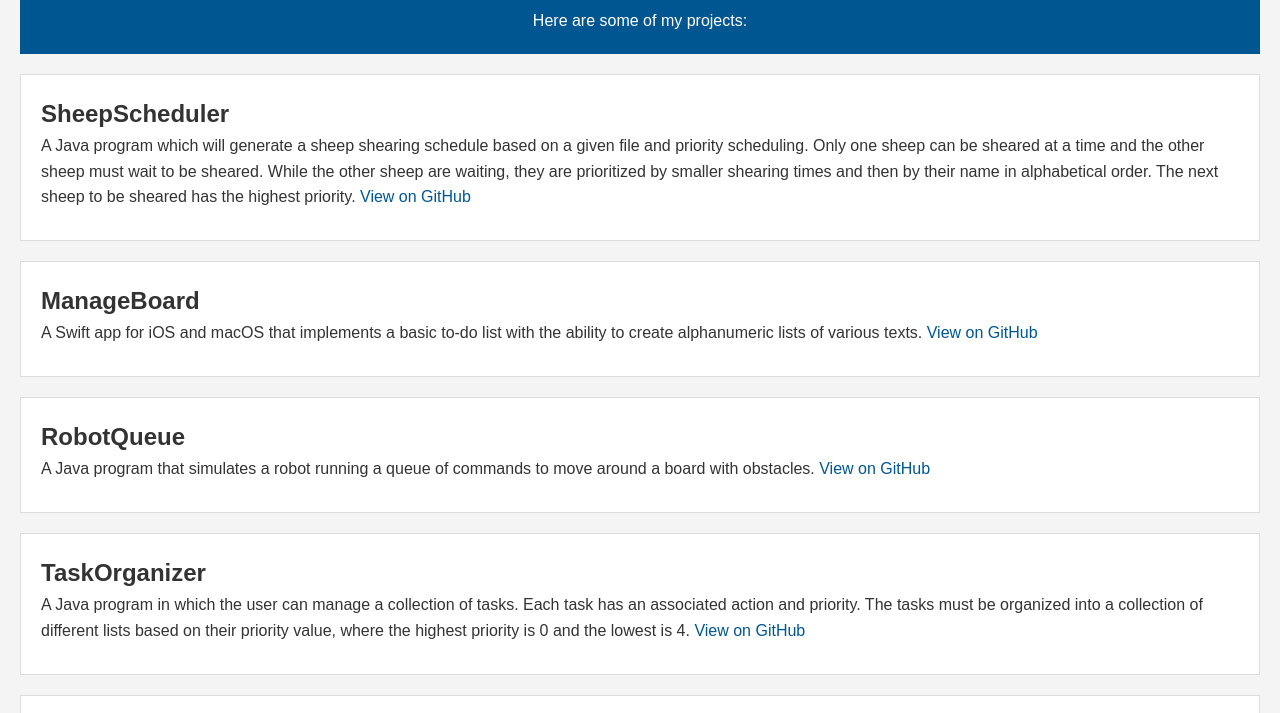
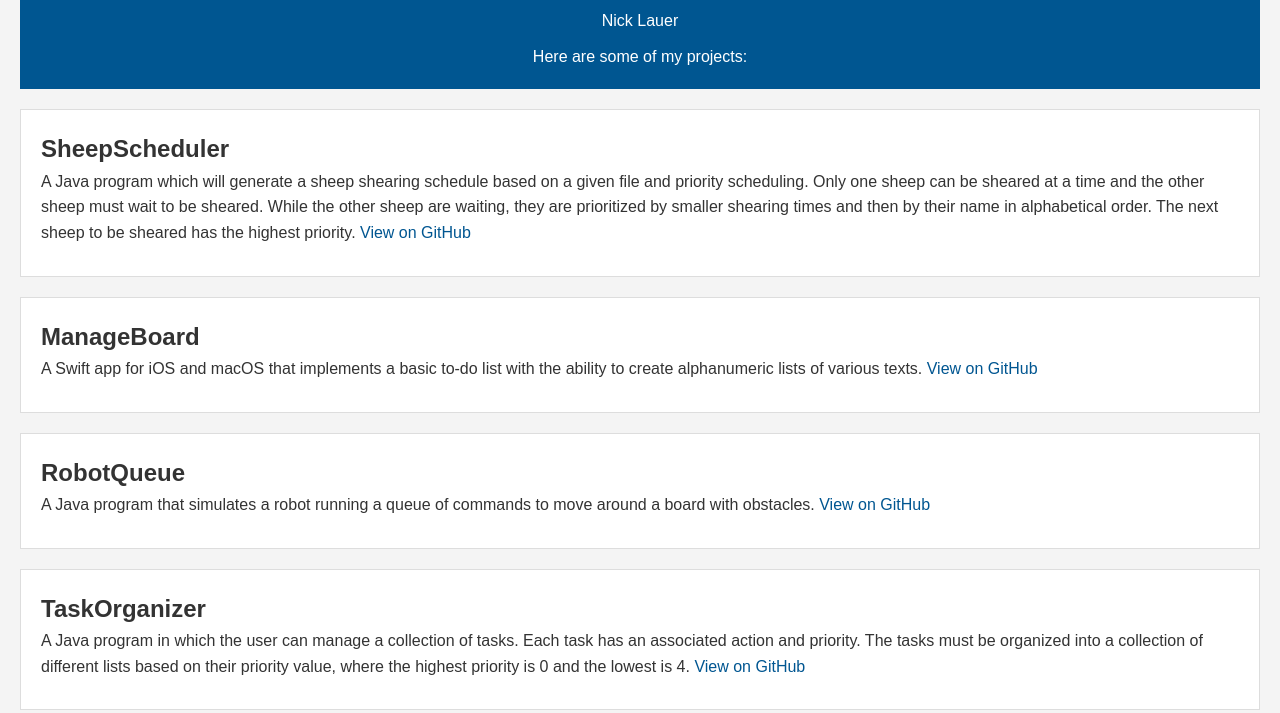
Before and after one commit to nlauer07/Portfolio, a plain HTML site: page index.html in a window 1280 px wide. Shown: the part 105-818 px from the top of the page. Drawn offline with Linux system fonts and the light colour scheme.

Commit message:
Update index.html

```diff
--- a/index.html
+++ b/index.html
@@ -9,6 +9,7 @@
 <body>
   <header>
     <h1>Welcome to My Portfolio</h1>
+    <p>Nick Lauer</p>
     <p>Here are some of my projects:</p>
   </header>
   <section>
```
